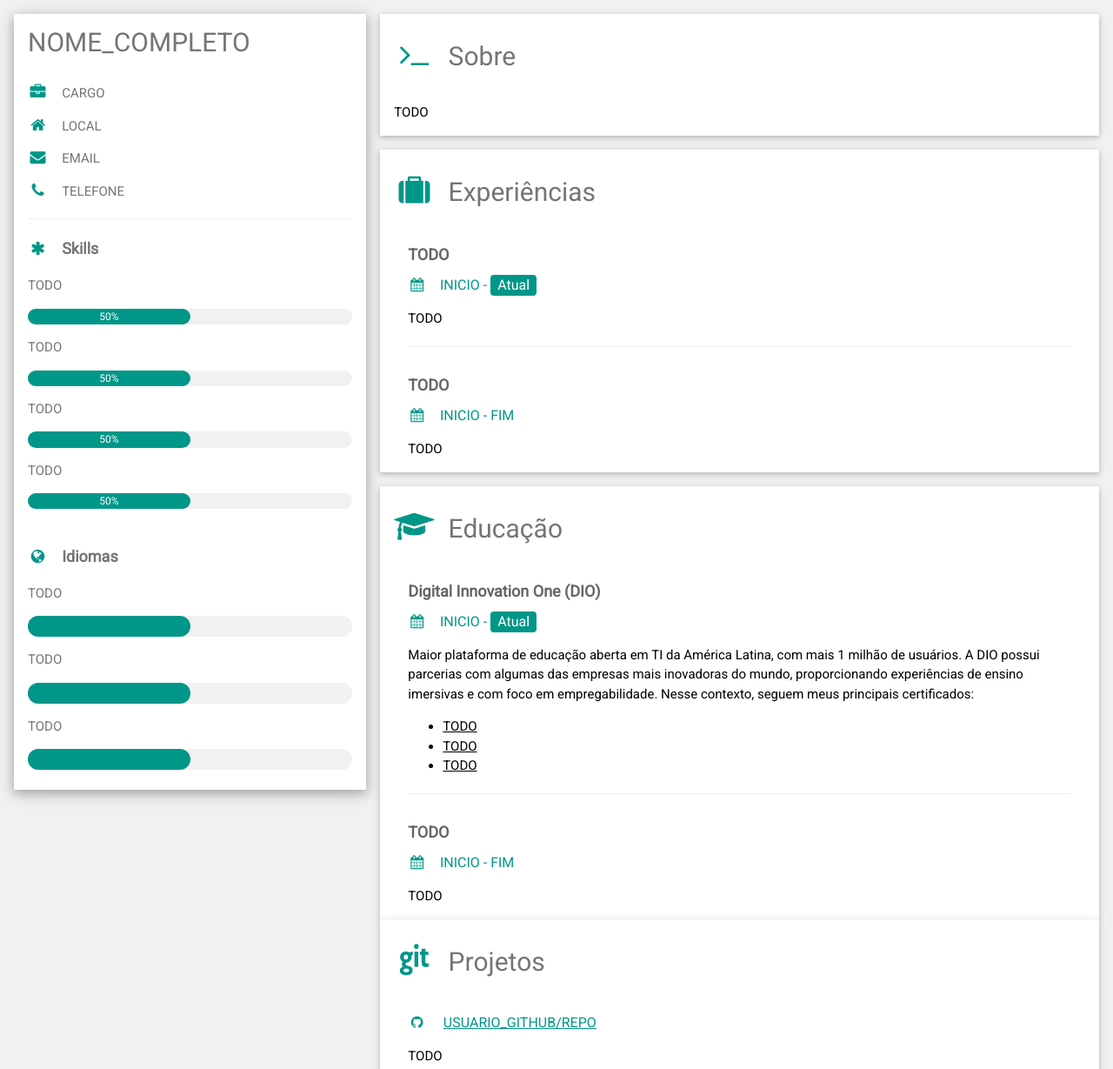
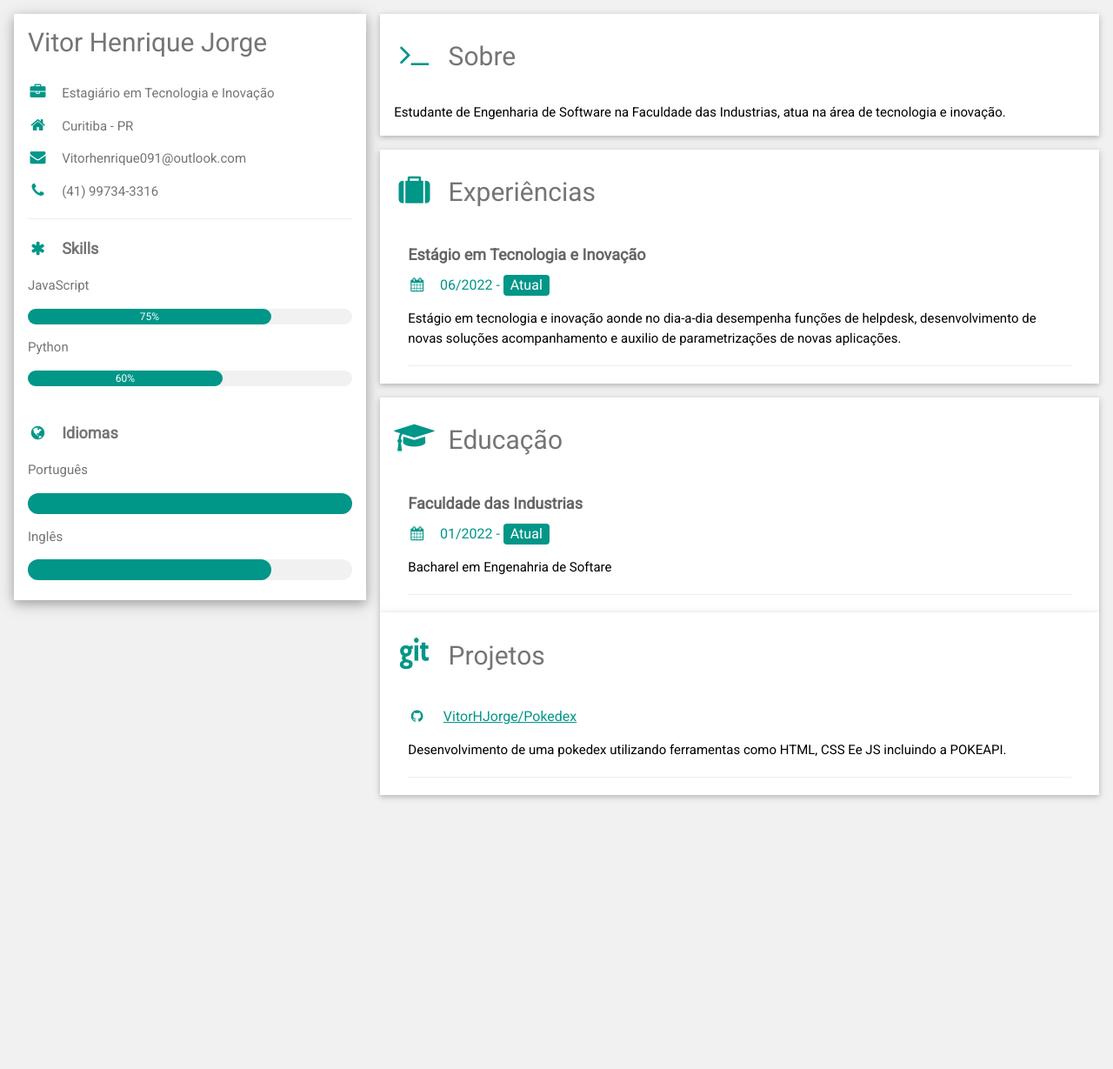
Before and after one commit to VitorHJorge/cv, a plain HTML site: page index.html in a window 1280 px wide. Shown: the top 1229 px of the page at 87% size. After the commit the page ends 930 px from the top, so only its background shows below. Drawn offline with nearby package versions, Linux system fonts and the light colour scheme.

Commit message:
Arrumando as informações e finalizando o CV

```diff
--- a/index.html
+++ b/index.html
@@ -4,7 +4,7 @@
 <html lang="pt-BR">
 
   <head>
-    <title>NOME_COMPLETO</title>
+    <title>Vitor Henrique Jorge</title>
 
     <meta http-equiv="Content-Type" content="text/html; charset=UTF-8">
     <meta name="viewport" content="width=device-width, initial-scale=1">
@@ -33,50 +33,38 @@
           <div class="w3-white w3-text-grey w3-card-4">
             <!-- @falvojr: This container has been modified to not use a profile picture. -->
             <div class="w3-container">
-              <h2>NOME_COMPLETO</h2>
+              <h2>Vitor Henrique Jorge</h2>
             </div>
             <div class="w3-container">
-              <p><i class="fa fa-briefcase fa-fw w3-margin-right w3-large w3-text-teal"></i>CARGO</p>
-              <p><i class="fa fa-home fa-fw w3-margin-right w3-large w3-text-teal"></i>LOCAL</p>
-              <p><i class="fa fa-envelope fa-fw w3-margin-right w3-large w3-text-teal"></i>EMAIL</p>
-              <p><i class="fa fa-phone fa-fw w3-margin-right w3-large w3-text-teal"></i>TELEFONE</p>
+              <p><i class="fa fa-briefcase fa-fw w3-margin-right w3-large w3-text-teal"></i>Estagiário em Tecnologia e Inovação</p>
+              <p><i class="fa fa-home fa-fw w3-margin-right w3-large w3-text-teal"></i>Curitiba - PR</p>
+              <p><i class="fa fa-envelope fa-fw w3-margin-right w3-large w3-text-teal"></i>Vitorhenrique091@outlook.com</p>
+              <p><i class="fa fa-phone fa-fw w3-margin-right w3-large w3-text-teal"></i>(41) 99734-3316</p>
               <hr>
 
               <p class="w3-large">
                 <b><i class="fa fa-asterisk fa-fw w3-margin-right w3-text-teal"></i>Skills</b>
               </p>
-              <p>TODO</p>
+              <p>JavaScript</p>
               <div class="w3-light-grey w3-round-xlarge w3-small">
-                <div class="w3-container w3-center w3-round-xlarge w3-teal" style="width:50%">50%</div>
+                <div class="w3-container w3-center w3-round-xlarge w3-teal" style="width:75%">75%</div>
               </div>
-              <p>TODO</p>
+              <p>Python</p>
               <div class="w3-light-grey w3-round-xlarge w3-small">
-                <div class="w3-container w3-center w3-round-xlarge w3-teal" style="width:50%">50%</div>
-              </div>
-              <p>TODO</p>
-              <div class="w3-light-grey w3-round-xlarge w3-small">
-                <div class="w3-container w3-center w3-round-xlarge w3-teal" style="width:50%">50%</div>
-              </div>
-              <p>TODO</p>
-              <div class="w3-light-grey w3-round-xlarge w3-small">
-                <div class="w3-container w3-center w3-round-xlarge w3-teal" style="width:50%">50%</div>
+                <div class="w3-container w3-center w3-round-xlarge w3-teal" style="width:60%">60%</div>
               </div>
               <br>
 
               <p class="w3-large w3-text-theme">
                 <b><i class="fa fa-globe fa-fw w3-margin-right w3-text-teal"></i>Idiomas</b>
               </p>
-              <p>TODO</p>
+              <p>Português</p>
               <div class="w3-light-grey w3-round-xlarge">
-                <div class="w3-round-xlarge w3-teal" style="height:24px;width:50%"></div>
+                <div class="w3-round-xlarge w3-teal" style="height:24px;width:100%"></div>
               </div>
-              <p>TODO</p>
+              <p>Inglês</p>
               <div class="w3-light-grey w3-round-xlarge">
-                <div class="w3-round-xlarge w3-teal" style="height:24px;width:50%"></div>
-              </div>
-              <p>TODO</p>
-              <div class="w3-light-grey w3-round-xlarge">
-                <div class="w3-round-xlarge w3-teal" style="height:24px;width:50%"></div>
+                <div class="w3-round-xlarge w3-teal" style="height:24px;width:75%"></div>
               </div>
               <br>
             </div>
@@ -90,7 +78,7 @@
 
           <div class="w3-container w3-card w3-white w3-margin-bottom">
             <h2 class="w3-text-grey w3-padding-16"><i class="fa fa-terminal fa-fw w3-margin-right w3-xxlarge w3-text-teal"></i>Sobre</h2>
-            <p>TODO</p>
+            <p>Estudante de Engenharia de Software na Faculdade das Industrias, atua na área de tecnologia e inovação.</p>
           </div>
 
           <div class="w3-container w3-card w3-white w3-margin-bottom">
@@ -98,15 +86,10 @@
               <i class="fa fa-suitcase fa-fw w3-margin-right w3-xxlarge w3-text-teal"></i>Experiências
             </h2>
             <div class="w3-container">
-              <h5 class="w3-opacity"><b>TODO</b></h5>
-              <h6 class="w3-text-teal"><i class="fa fa-calendar fa-fw w3-margin-right"></i>INICIO - <span class="w3-tag w3-teal w3-round">Atual</span></h6>
-              <p>TODO</p>
+              <h5 class="w3-opacity"><b>Estágio em Tecnologia e Inovação</b></h5>
+              <h6 class="w3-text-teal"><i class="fa fa-calendar fa-fw w3-margin-right"></i>06/2022 - <span class="w3-tag w3-teal w3-round">Atual</span></h6>
+              <p>Estágio em tecnologia e inovação aonde no dia-a-dia desempenha funções de helpdesk, desenvolvimento de novas soluções acompanhamento e auxilio de parametrizações de novas aplicações.</p>
               <hr>
-            </div>
-            <div class="w3-container">
-              <h5 class="w3-opacity"><b>TODO</b></h5>
-              <h6 class="w3-text-teal"><i class="fa fa-calendar fa-fw w3-margin-right"></i>INICIO - FIM</h6>
-              <p>TODO</p>
             </div>
           </div>
 
@@ -115,24 +98,14 @@
               <i class="fa fa-graduation-cap fa-fw w3-margin-right w3-xxlarge w3-text-teal"></i>Educação
             </h2>
             <div class="w3-container">
-              <h5 class="w3-opacity"><b>Digital Innovation One (DIO)</b></h5>
-              <h6 class="w3-text-teal"><i class="fa fa-calendar fa-fw w3-margin-right"></i>INICIO - <span class="w3-tag w3-teal w3-round">Atual</span></h6>
+              <h5 class="w3-opacity"><b>Faculdade das Industrias</b></h5>
+              <h6 class="w3-text-teal"><i class="fa fa-calendar fa-fw w3-margin-right"></i>01/2022 - <span class="w3-tag w3-teal w3-round">Atual</span></h6>
               <p>
-                Maior plataforma de educação aberta em TI da América Latina, com mais 1 milhão de usuários.
-                A DIO possui parcerias com algumas das empresas mais inovadoras do mundo, proporcionando experiências
-                de ensino imersivas e com foco em empregabilidade. Nesse contexto, seguem meus principais certificados:
+                Bacharel em Engenahria de Softare
               </p>
               <ul>
-                <li><a href="LINK_CERTIFICADO" target="_blank">TODO</a></li>
-                <li><a href="LINK_CERTIFICADO" target="_blank">TODO</a></li>
-                <li><a href="LINK_CERTIFICADO" target="_blank">TODO</a></li>
               </ul>
               <hr>
-            </div>
-            <div class="w3-container">
-              <h5 class="w3-opacity"><b>TODO</b></h5>
-              <h6 class="w3-text-teal"><i class="fa fa-calendar fa-fw w3-margin-right"></i>INICIO - FIM</h6>
-              <p>TODO</p>
             </div>
           </div>
 
@@ -143,38 +116,15 @@
             <div class="w3-container">
               <h6 class="w3-text-teal">
                 <i class="fa fa-github fa-fw w3-margin-right"></i>
-                <a href="LINK_GITHUB" target="_blank">USUARIO_GITHUB/REPO</a>
+                <a href="https://github.com/VitorHJorge/Pokedex" target="_blank">VitorHJorge/Pokedex</a>
               </h6>
-              <p>TODO</p>
+              <p>Desenvolvimento de uma pokedex utilizando ferramentas como HTML, CSS Ee JS incluindo a POKEAPI.</p>
               <hr>
             </div>
-            <div class="w3-container">
-              <h6 class="w3-text-teal">
-                <i class="fa fa-gitlab fa-fw w3-margin-right"></i>
-                <a href="LINK_GITLAB" target="_blank">USUARIO_GITLAB/REPO</a>
-              </h6>
-              <p>TODO</p>
-            </div>
           </div>
-
-          <!-- End Right Column -->
         </div>
-
-        <!-- End Grid -->
       </div>
-
-      <!-- End Page Container -->
     </div>
-
-    <footer class="w3-container w3-teal w3-center w3-margin-top">
-      <p>Minhas Redes Sociais</p>
-      <a href="LINK_GITHUB" target="_blank"><i class="fa fa-github w3-hover-opacity"></i></a>
-      <a href="LINK_LINKEDIN" target="_blank"><i class="fa fa-linkedin w3-hover-opacity"></i></a>
-      <a href="LINK_FACEBOOK" target="_blank"><i class="fa fa-facebook-official w3-hover-opacity"></i></a>
-      <a href="LINK_INSTAGRAM" target="_blank"><i class="fa fa-instagram w3-hover-opacity"></i></a>
-      <a href="LINK_TWITTER" target="_blank"><i class="fa fa-twitter w3-hover-opacity"></i></a>
-      <p>Powered by <a href="https://www.w3schools.com/w3css/default.asp" target="_blank">w3.css</a></p>
-    </footer>
 
   </body>
 
```
